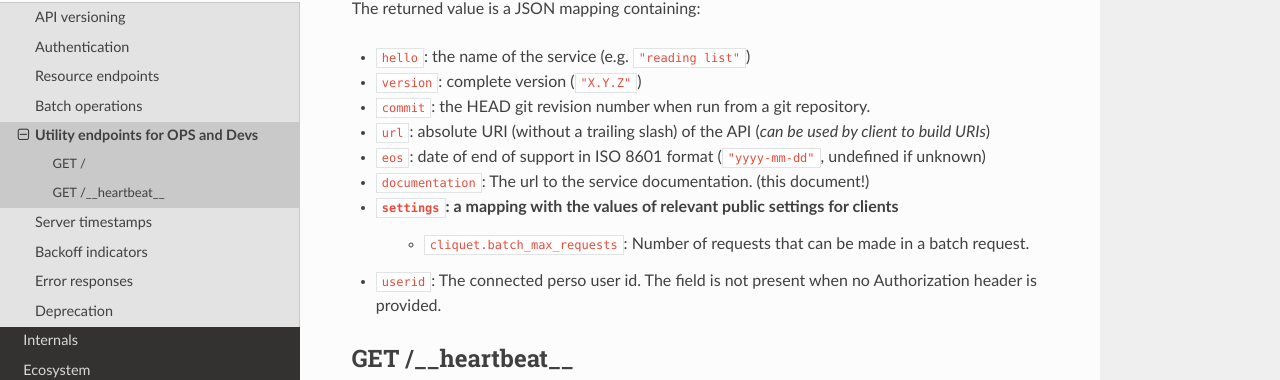
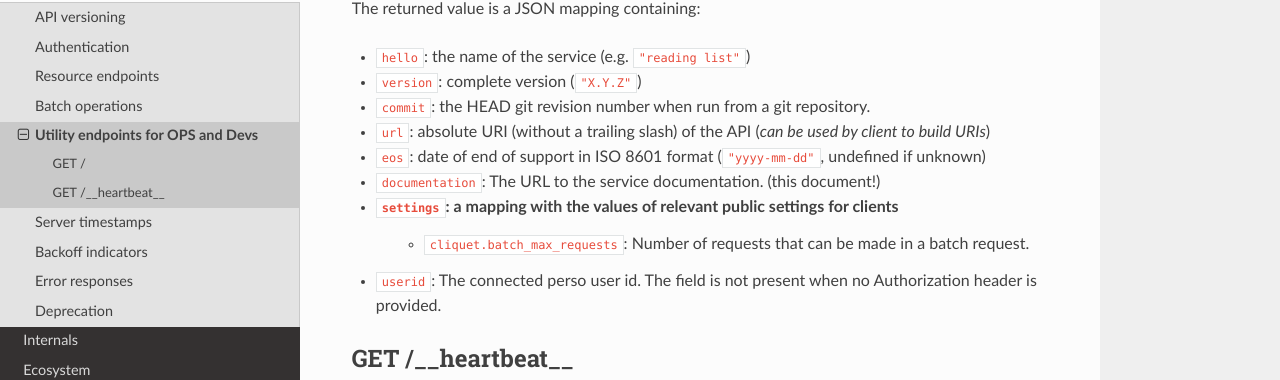
Before and after one commit to Kinto/kinto, a Sphinx documentation site: the page built from docs/api/utilities.rst, in a window 1280 px wide and 1026 px high. Shown: the part 219-599 px from the top of the window. Built offline with Sphinx 7.4.7 and the Read the Docs theme 2.0.0, drawn with Linux system fonts in a browser that asks for light colours.

Commit message:
Capitalize the use of URL in the docs

```diff
--- a/docs/api/utilities.rst
+++ b/docs/api/utilities.rst
@@ -13,7 +13,7 @@ The returned value is a JSON mapping containing:
 - ``commit``: the HEAD git revision number when run from a git repository.
 - ``url``: absolute URI (without a trailing slash) of the API (*can be used by client to build URIs*)
 - ``eos``: date of end of support in ISO 8601 format (``"yyyy-mm-dd"``, undefined if unknown)
-- ``documentation``: The url to the service documentation. (this document!)
+- ``documentation``: The URL to the service documentation. (this document!)
 - ``settings``: a mapping with the values of relevant public settings for clients
     - ``cliquet.batch_max_requests``: Number of requests that can be made in a batch request.
 - ``userid``: The connected perso user id. The field is not present
```
